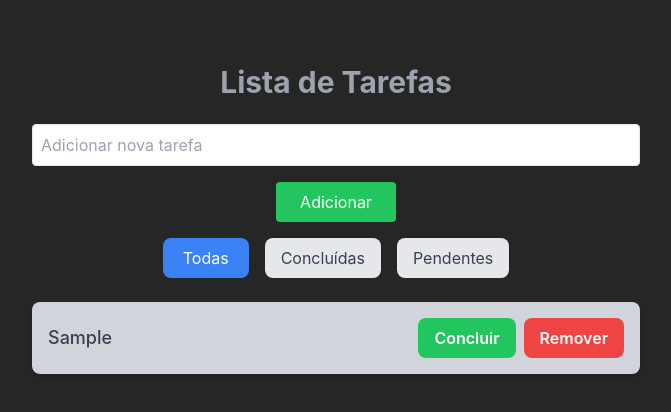
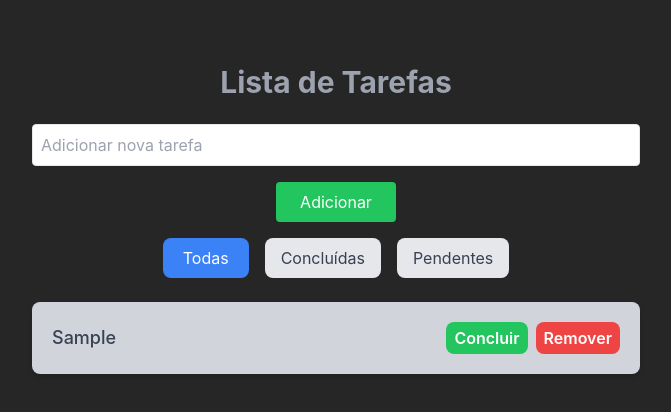
Before and after one commit to MaxJustino/Tod-List, a React (Vite) app: page / in a window 1280 px wide. Both pictures are taken after typing "Sample" into the empty fields and a click on the button "Adicionar". Shown: the top 412 px of the page, without its empty margins (304-975 px from the left). Built offline with nearby package versions, Linux system fonts and the light colour scheme; no server answers.

Commit message:
Organizando lista de tarefas

```diff
--- a/src/components/TaskItem/index.jsx
+++ b/src/components/TaskItem/index.jsx
@@ -2,7 +2,7 @@ import React from 'react';
 
 const TaskItem = ({ task, onDelete, onToggle }) => {
   return (
-    <div className="flex justify-between items-center p-4 mb-4 bg-gray-300 rounded-lg shadow-md hover:shadow-lg transition-shadow">
+    <div className="flex justify-between items-center p-5 mb-4 bg-gray-300 rounded-lg shadow-md hover:shadow-lg transition-shadow">
       {/* Título da tarefa */}
       <span
         className={`text-lg font-medium ${
@@ -17,7 +17,7 @@ const TaskItem = ({ task, onDelete, onToggle }) => {
         {/* Botão "Concluir" ou "Desfazer" */}
         <button
           onClick={() => onToggle(task.id)}
-          className={`px-4 py-2 rounded-lg font-semibold transition-colors ${
+          className={`px-2 py-1 rounded-lg font-semibold transition-colors ${
             task.completed
               ? 'bg-yellow-500 text-white hover:bg-yellow-600'
               : 'bg-green-500 text-white hover:bg-green-600'
@@ -29,7 +29,7 @@ const TaskItem = ({ task, onDelete, onToggle }) => {
         {/* Botão "Remover" */}
         <button
           onClick={() => onDelete(task.id)}
-          className="px-4 py-2 bg-red-500 text-white rounded-lg font-semibold hover:bg-red-600 transition-colors"
+          className="px-2 py-1 bg-red-500 text-white rounded-lg font-semibold hover:bg-red-600 transition-colors"
         >
           Remover
         </button>
```
